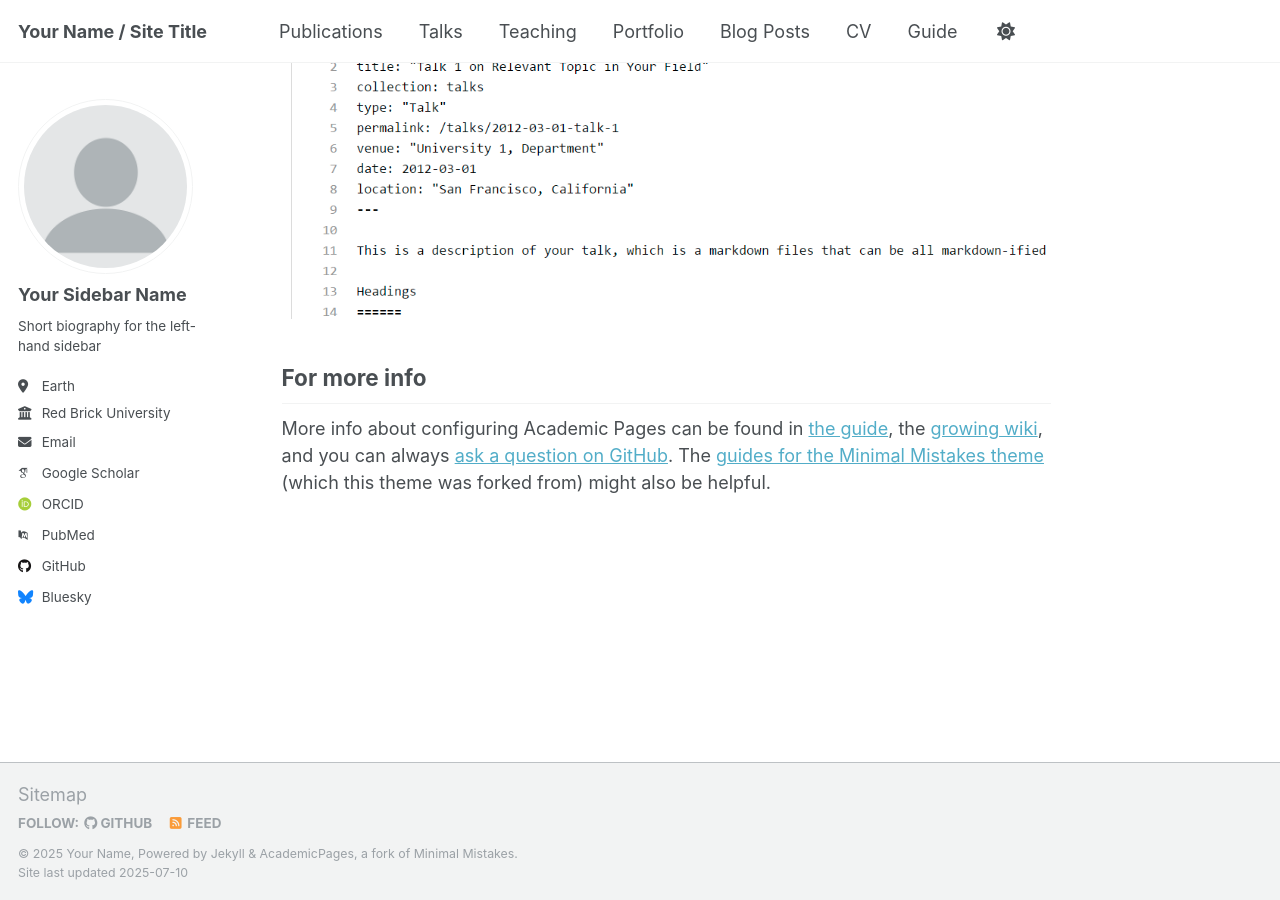
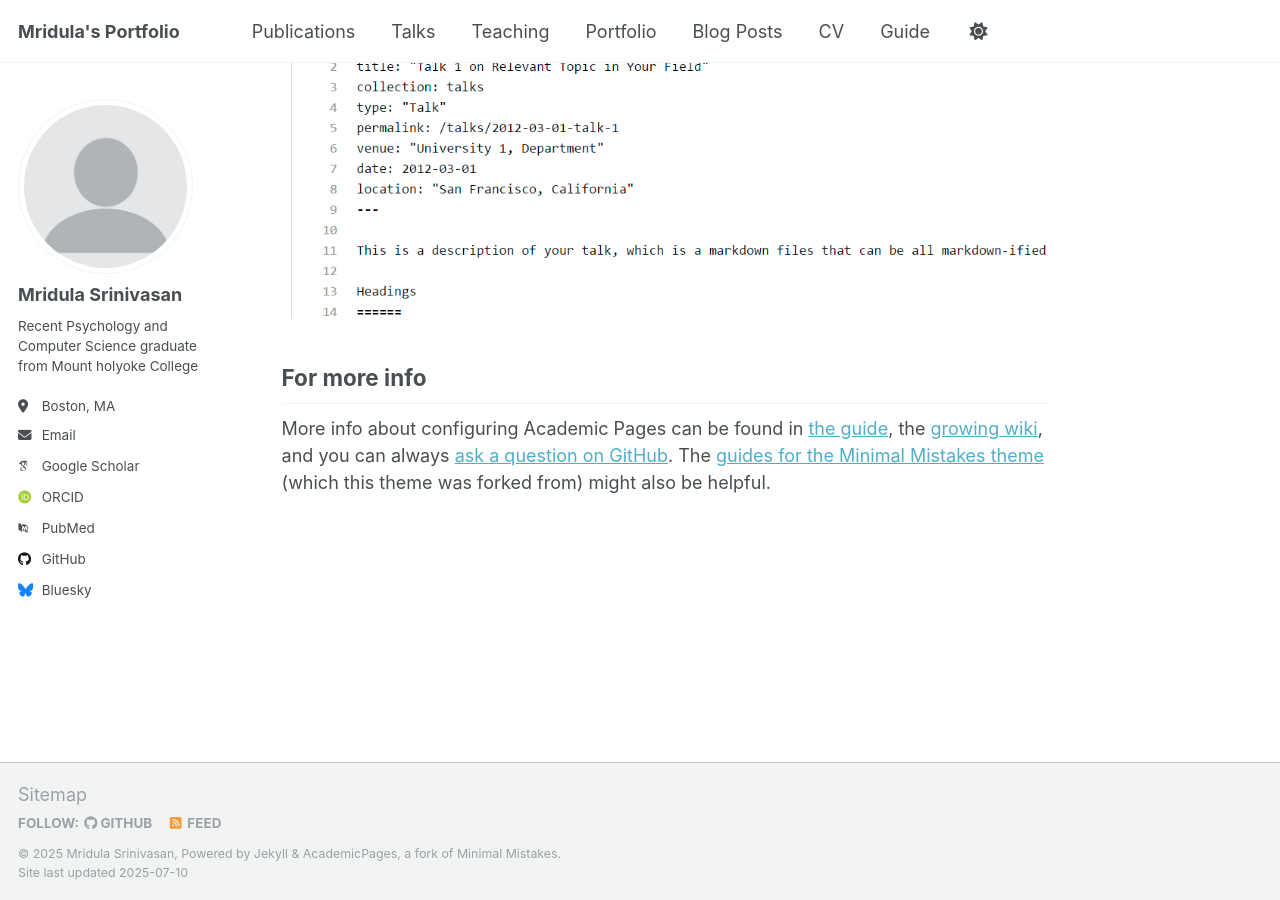
Before and after one commit to srini2021m/srini2021m.github.io, a Jekyll site: the page built from _pages/about.md, in a window 1280 px wide and 900 px high, scrolled down 2880 px. Built offline with Jekyll 4.4.1, drawn with Linux system fonts in a browser that asks for light colours; some web fonts are replaced; a script that is not in the unit is left out.

Commit message:
first commit

```diff
--- a/_config.yml
+++ b/_config.yml
@@ -9,13 +9,13 @@
 # Basic Site Settings
 locale                   : "en-US"
 site_theme               : "default"
-title                    : "Your Name / Site Title"
+title                    : "Mridula's Portfolio"
 title_separator          : "-"
-name                     : &name "Your Name"
-description              : &description "personal description"
-url                      : https://academicpages.github.io # the base hostname & protocol for your site e.g. "https://[your GitHub username].github.io" or if you already have some other page hosted on Github then use "https://[your GitHub username].github.io/[Your Repo Name]"
+name                     : &name "Mridula Srinivasan"
+description              : &description "Personal Portfolio"
+url                      : https://srini2021m.github.io # the base hostname & protocol for your site e.g. "https://[your GitHub username].github.io" or if you already have some other page hosted on Github then use "https://[your GitHub username].github.io/[Your Repo Name]"
 baseurl                  : "" # the subpath of your site, e.g. "/blog"
-repository               : "academicpages/academicpages.github.io"
+repository               : "srini2021m/srini2021m.github.io"
 
 # Site Author - The following control what appear as part of the author content on the side bar.
 #               If a field is blank the icon and link will not appear, otherwise it will be shown.
@@ -23,13 +23,13 @@ repository               : "academicpages/academicpages.github.io"
 author:
   # Biographic information
   avatar           : "profile.png"
-  name             : "Your Sidebar Name"
+  name             : "Mridula Srinivasan"
   pronouns         : # example: "she/her"
-  bio              : "Short biography for the left-hand sidebar"
-  location         : "Earth"
-  employer         : "Red Brick University"
+  bio              : "Recent Psychology and Computer Science graduate from Mount holyoke College"
+  location         : "Boston, MA"
+  # employer         : "Red Brick University"
   uri              : # URL
-  email            : "none@example.org"
+  email            : "srini22m@mtholyoke.edu"
 
   # Academic websites
   academia         : # URL
```
